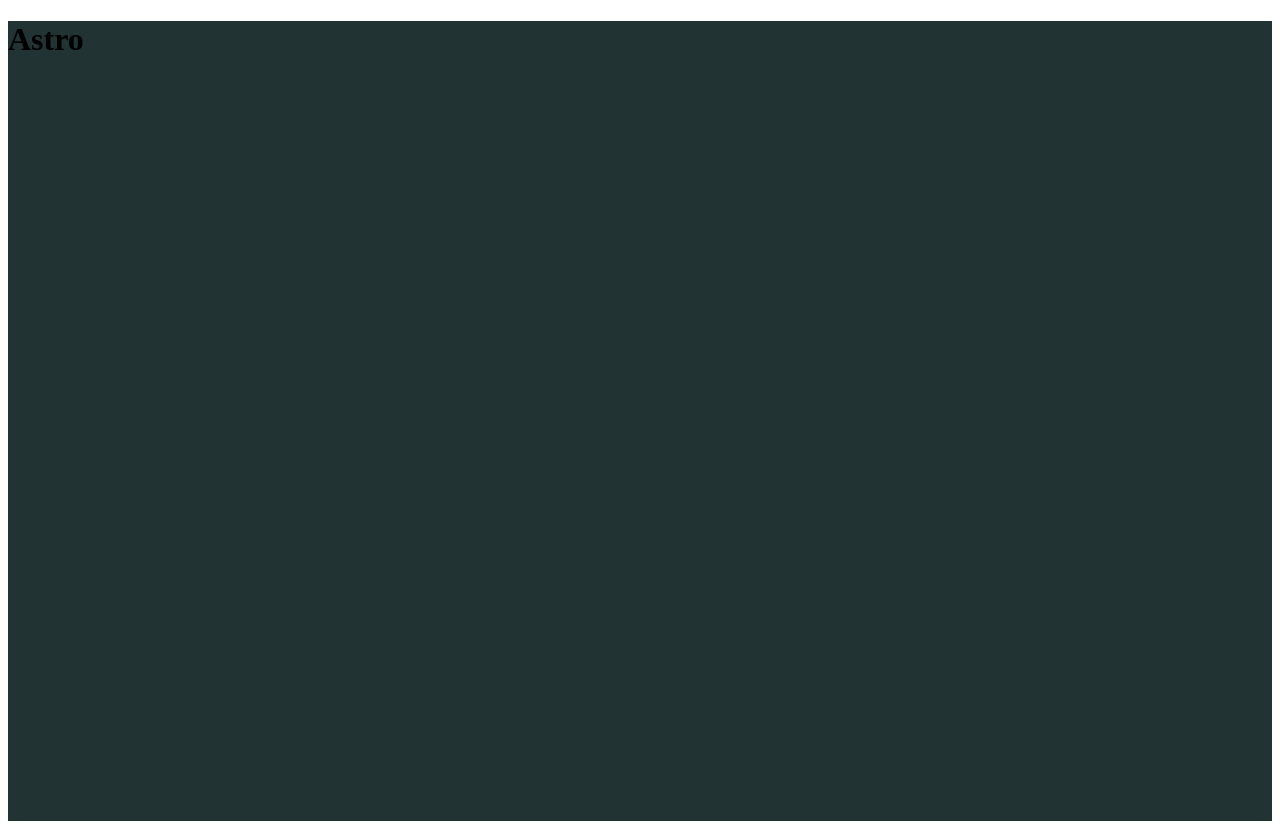
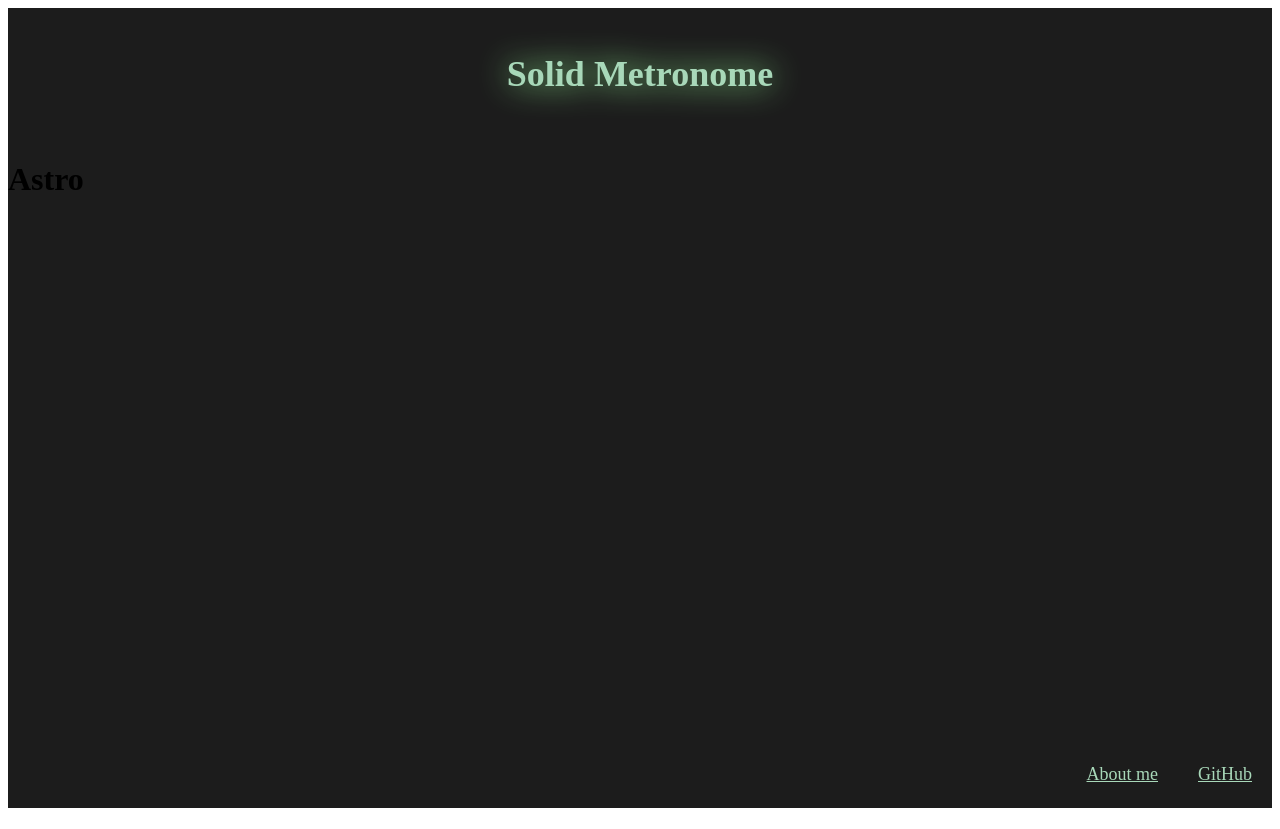
Before and after one commit to tannineo/solid-metronome, an Astro site: page / in a window 1280 px wide. Built offline with nearby package versions, Linux system fonts and the light colour scheme; Astro itself is replaced by a stand-in of ours.

Commit message:
header & footer

```diff
--- a/package.json
+++ b/package.json
@@ -14,6 +14,8 @@
     "solid-js": "^1.4.3"
   },
   "devDependencies": {
+    "@iconify-json/mdi": "^1.1.53",
+    "@unocss/preset-icons": "^0.53.6",
     "@unocss/reset": "^0.53.6",
     "prettier": "^3.0.0",
     "prettier-plugin-astro": "^0.11.0",
--- a/src/components/Footer.astro
+++ b/src/components/Footer.astro
@@ -1,5 +1,8 @@
+---
+import FooterLink from './FooterLink.astro'
 ---
 
----
-
-<footer></footer>
+<footer class='w-full p-4' u-flex='none ~ row-reverse'>
+  <FooterLink href='https://github.com/tannineo/solid-metronome'>GitHub</FooterLink>
+  <FooterLink href='https://github.com/tannineo'>About me</FooterLink>
+</footer>
--- /dev/null
+++ b/src/components/FooterLink.astro
@@ -0,0 +1,7 @@
+---
+const { href } = Astro.props
+---
+
+<a class='hover:underline mx-4 p-1' u-text='md lg byakuroku' href={href}>
+  <slot />
+</a>
--- a/src/components/Header.astro
+++ b/src/components/Header.astro
@@ -2,4 +2,8 @@
 
 ---
 
-<nav></nav>
+<nav class='w-full p-4' u-flex='none ~ items-center justify-center'>
+  <h1 u-text='byakuroku 3xl lg:4xl' u-filter='drop-shadow-[0_0_1rem_lightgreen]'>
+    Solid Metronome
+  </h1>
+</nav>
--- a/src/layouts/Base.astro
+++ b/src/layouts/BaseLayout.astro
@@ -14,10 +14,12 @@ const { title } = Astro.props
     <title>Metronome{title ? ' - title' : ''}</title>
   </head>
   <body>
-    <div class='w-full min-h-screen bg-[#233]'>
+    <div class='w-full min-h-screen bg-sumi' u-flex='~ col items-center justify-center'>
       <Header />
 
-      <slot />
+      <div class='w-full' u-flex='1'>
+        <slot />
+      </div>
 
       <Footer />
     </div>
--- a/src/pages/index.astro
+++ b/src/pages/index.astro
@@ -1,5 +1,5 @@
 ---
-import BaseLayout from '../layouts/Base.astro'
+import BaseLayout from '../layouts/BaseLayout.astro'
 ---
 
 <BaseLayout>
--- a/uno.config.ts
+++ b/uno.config.ts
@@ -6,9 +6,18 @@ export default defineConfig({
   },
   presets: [
     presetAttributify({
-      prefix: 'un-',
+      prefix: 'u-',
       prefixedOnly: true,
     }),
     presetUno(),
   ],
+  theme: {
+    colors: {
+      // colors from https://nipponcolors.com/
+      sumi: '#1c1c1c',
+      keshizumi: '#434343',
+      ai: '#0d5661',
+      byakuroku: '#a8d8b9',
+    },
+  },
 })
```
Also changed, not shown: README.md, pnpm-lock.yaml, 1 other file.
